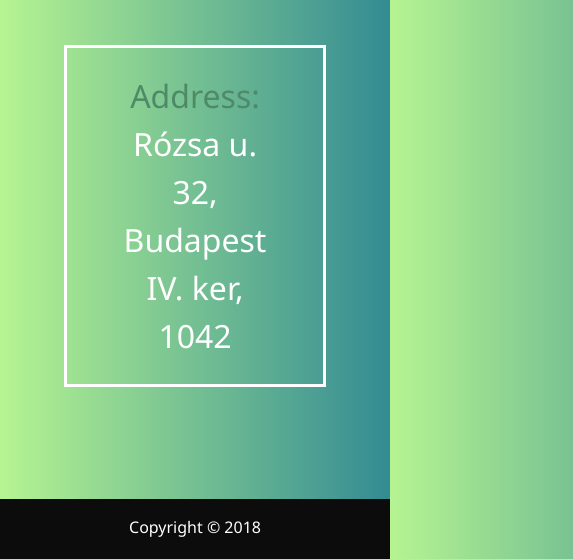
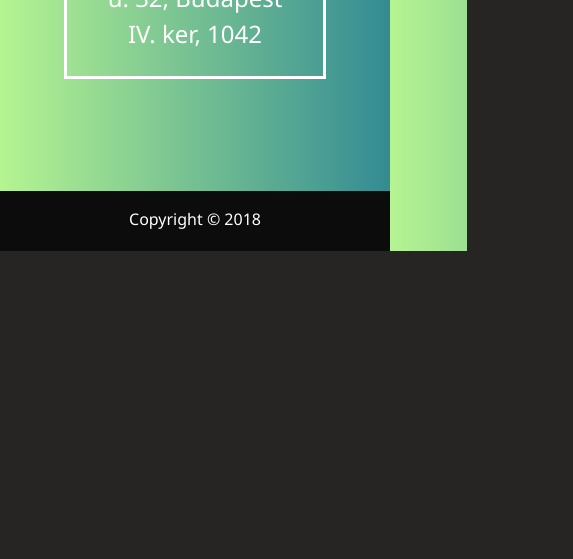
Before and after one commit to gabornagy9206/portfolio, a website: page dist/contact.html in a window 390 px wide. Shown: the part 781-1340 px from the top of the page, 573 px wide, since content can reach past the window. After the commit the page ends 1032 px from the top, so only its background shows below. Drawn offline with Linux system fonts and the light colour scheme.

Commit message:
minor fixes

```diff
--- a/scss/_mobile.scss
+++ b/scss/_mobile.scss
@@ -66,6 +66,15 @@
 }
 
 @include mediaSm {
+
+  #about h1.lg-heading {
+    font-size: 5rem;
+  }
+
+  .boxes div {
+    font-size: 1.5rem;
+  }
+
   main#home h1 {
     margin-top: 10vh;
   }
```
Also changed, not shown: dist/css/main.css.
